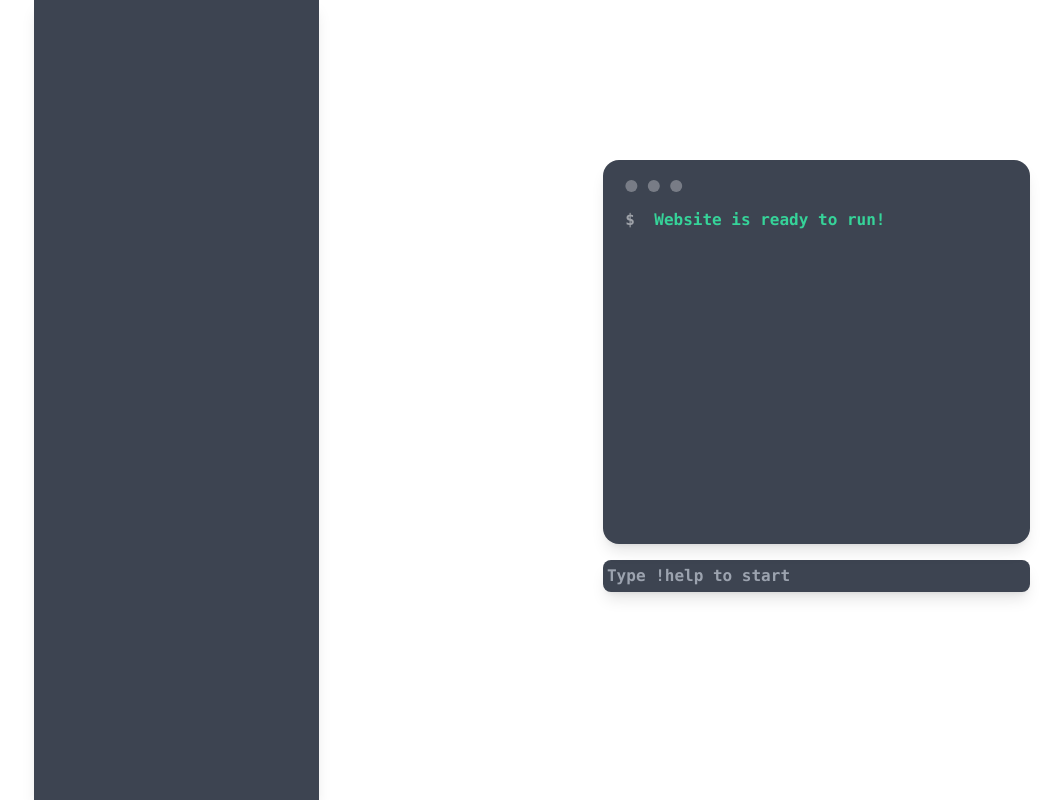
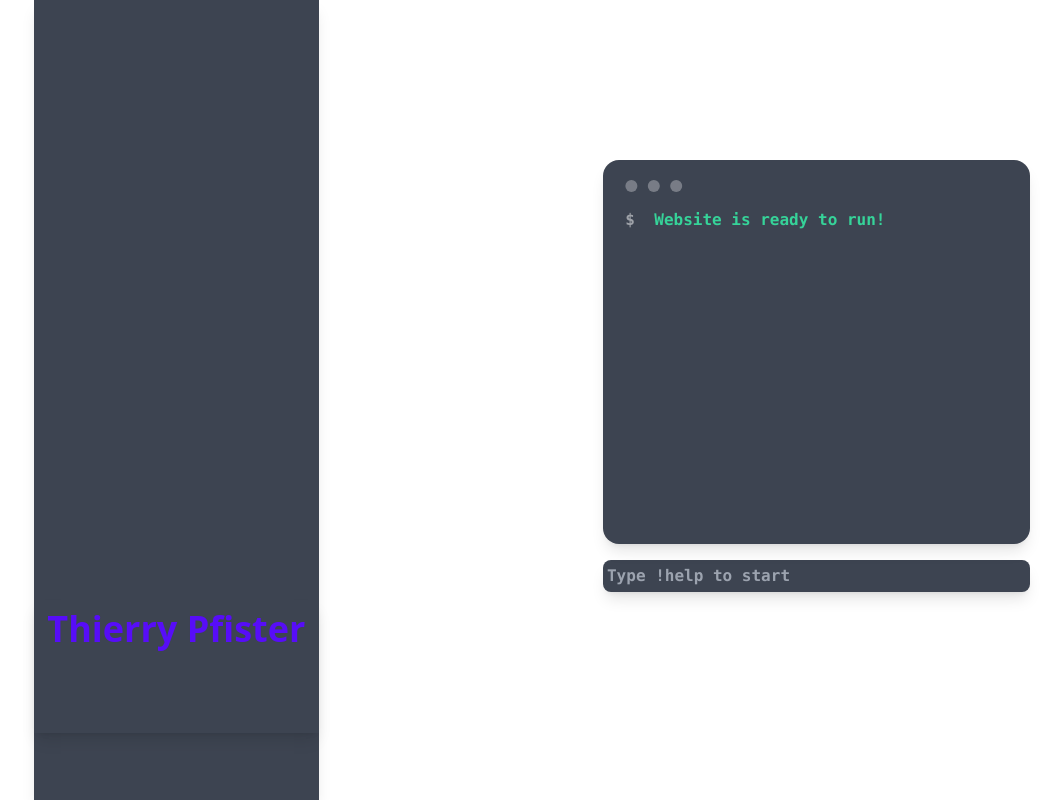
Before and after one commit to N4choWasTaken/PersonalPortfolio, a React app in the folder personal-portfolio/: page / in a window 1280 px wide. Shown: the whole page, without its empty margins (37-1098 px from the left). Built offline with nearby package versions, Linux system fonts and the light colour scheme; the HTML template or start-up script is replaced by a standard one.

Commit message:
Personal information field is added in image space

```diff
--- a/personal-portfolio/src/components/Header.tsx
+++ b/personal-portfolio/src/components/Header.tsx
@@ -7,10 +7,17 @@ import Terminal from "./Terminal";
 function Header() {
     return (
         <>
-        <div className="grid grid-cols-3">
+        <div className="grid grid-cols-3  font-sans">
             {/*Left Part*/}
         	<div className="h-screen flex flex-col items-center">
-                <div className="w-2/3 h-full bg-neutral shadow-lg"></div>
+                <div className="w-2/3 h-full bg-neutral shadow-lg">
+					<div className="relative top-3/4 w-full h-1/6 bg-transparent shadow-lg flex flex-col justify-evenly items-center"> {/*Personal information */}
+						<h1 className="font-bold text-4xl text-primary">Thierry Pfister</h1>
+						<div className="w-full h-1/2 flex flex-row">
+
+						</div>
+					</div>
+				</div>
             </div>
 
             {/*Right Part*/}
```
